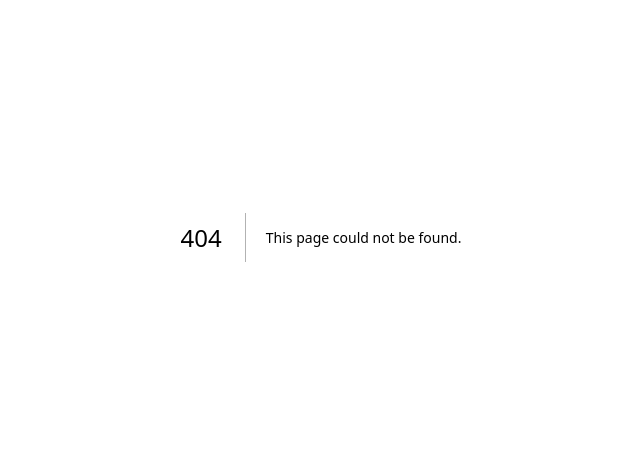
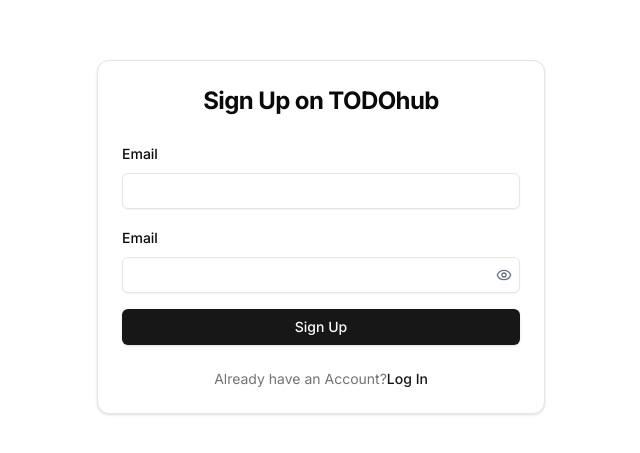
Before and after one commit to supradeepmukherjee/SAAS-Webhooks, a Next.js app: page /register in a window 1280 px wide. Before the commit this address had no page. Shown: the part 163-616 px from the top of the page, without its empty margins (319-959 px from the left). Built offline with nearby package versions, Linux system fonts and the light colour scheme; no server answers.

Commit message:
Created Register Page

```diff
--- /dev/null
+++ b/src/app/register/page.tsx
@@ -0,0 +1,130 @@
+import { Alert, AlertDescription } from "@/components/ui/alert"
+import { Button } from "@/components/ui/button"
+import { Card, CardContent, CardFooter, CardHeader, CardTitle } from "@/components/ui/card"
+import { Input } from "@/components/ui/input"
+import { Label } from "@/components/ui/label"
+import { useSignUp } from "@clerk/nextjs"
+import { Eye, EyeOff } from 'lucide-react'
+import Link from "next/link"
+import { useRouter } from "next/navigation"
+import { FormEvent, useState } from "react"
+
+const Page = () => {
+  const [email, setEmail] = useState('')
+  const [password, setPassword] = useState('')
+  const [verificationPending, setVerificationPending] = useState(false)
+  const [code, setCode] = useState('')
+  const [showPassword, setShowPassword] = useState(false)
+  const [error, setError] = useState('')
+  const { isLoaded, setActive, signUp } = useSignUp()
+  const router = useRouter()
+  const submitHandler = async (e: FormEvent) => {
+    e.preventDefault()
+    if (!isLoaded) return
+    try {
+      await signUp.create({
+        emailAddress: email,
+        password
+      })
+      await signUp.prepareEmailAddressVerification({ strategy: 'email_code' })
+      setVerificationPending(true)
+    } catch (err: any) {
+      console.log(err)
+      setError(err.errors[0].message)
+    }
+    const verifyHandler = async (e: FormEvent) => {
+      e.preventDefault()
+      if (!isLoaded) return
+      try {
+        const { status, createdSessionId } = await signUp.attemptEmailAddressVerification({ code })
+        if (status !== 'complete') {
+          //
+          return
+        }
+        await setActive({ session: createdSessionId })
+        router.push('/dashboard')
+      } catch (err: any) {
+        console.log(err)
+        setError(err.errors[0].message)
+      }
+    }
+  }
+  return (
+    !isLoaded ? null :
+      <div className="flex items-center justify-center min-h-screen bg-background">
+        <Card className="w-full max-w-md">
+          <CardHeader>
+            <CardTitle className="text-2xl font-bold text-center">
+              Sign Up on TODOhub
+            </CardTitle>
+          </CardHeader>
+          <CardContent>
+            {!verificationPending ? (
+              <form onSubmit={submitHandler} className="space-y-4">
+                <div className="space-y-2">
+                  <Label htmlFor="email">
+                    Email
+                  </Label>
+                  <Input type='email' id='email' value={email} onChange={e => setEmail(e.target.value)} required />
+                </div>
+                <div className="space-y-2">
+                  <Label htmlFor="password">
+                    Email
+                  </Label>
+                  <div className="relative">
+                    <Input type={showPassword ? 'text' : 'password'} id='password' value={password} onChange={e => setPassword(e.target.value)} required />
+                    <button type="button" className="absolute right-2 top-1/2 -translate-y-1/2" onClick={() => setShowPassword(!showPassword)}>
+                      {showPassword ?
+                        <EyeOff className="h-4 w-4 text-gray-500" />
+                        :
+                        <Eye className="h-4 w-4 text-gray-500" />
+                      }
+                    </button>
+                  </div>
+                </div>
+                {error && (
+                  <Alert variant='destructive'>
+                    <AlertDescription>
+                      {error}
+                    </AlertDescription>
+                  </Alert>
+                )}
+                <Button className="w-full" type='submit'>
+                  Sign Up
+                </Button>
+              </form>
+            ) : (
+              <form className="space-y-4" onSubmit={submitHandler}>
+                <div className="space-y-2">
+                  <Label htmlFor='code'>
+                    Verification Code
+                  </Label>
+                  <Input id='code' value={code} onChange={e => setCode(e.target.value)} placeholder='Enter verification code' required />
+                </div>
+                {error && (
+                  <Alert variant='destructive'>
+                    <AlertDescription>
+                      {error}
+                    </AlertDescription>
+                  </Alert>
+                )}
+                <Button className="w-full" type='submit'>
+                  Verify Email
+                </Button>
+              </form>
+            )}
+          </CardContent>
+          <CardFooter className='justify-center'>
+            <p className="text-sm text-muted-foreground">
+              Already have an Account?
+              <Link href='/login' className='font-medium text-primary hover:underline'>
+                Log In
+              </Link>
+            </p>
+          </CardFooter>
+        </Card>
+      </div>
+  )
+}
+
+export default Page
```
